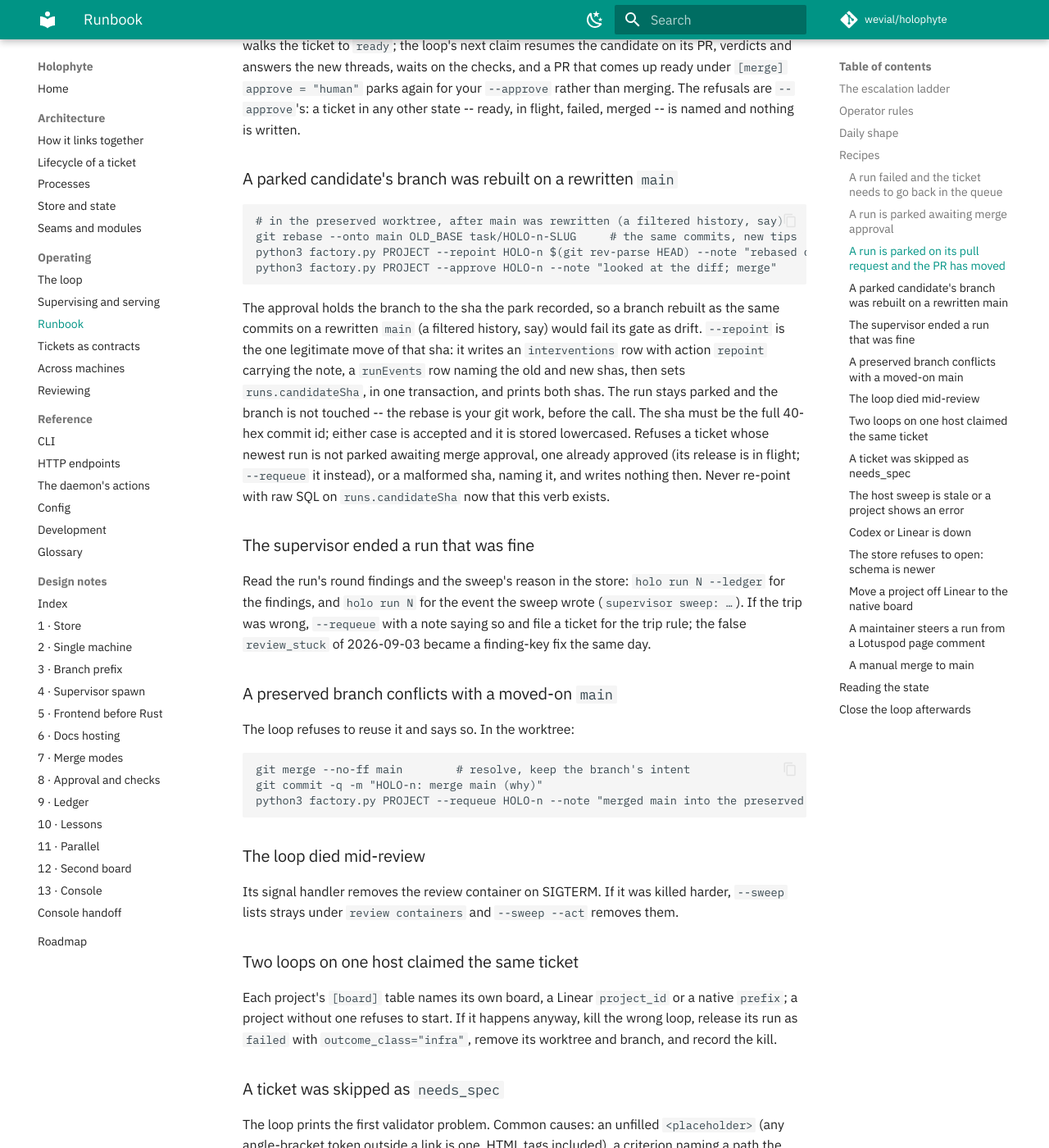
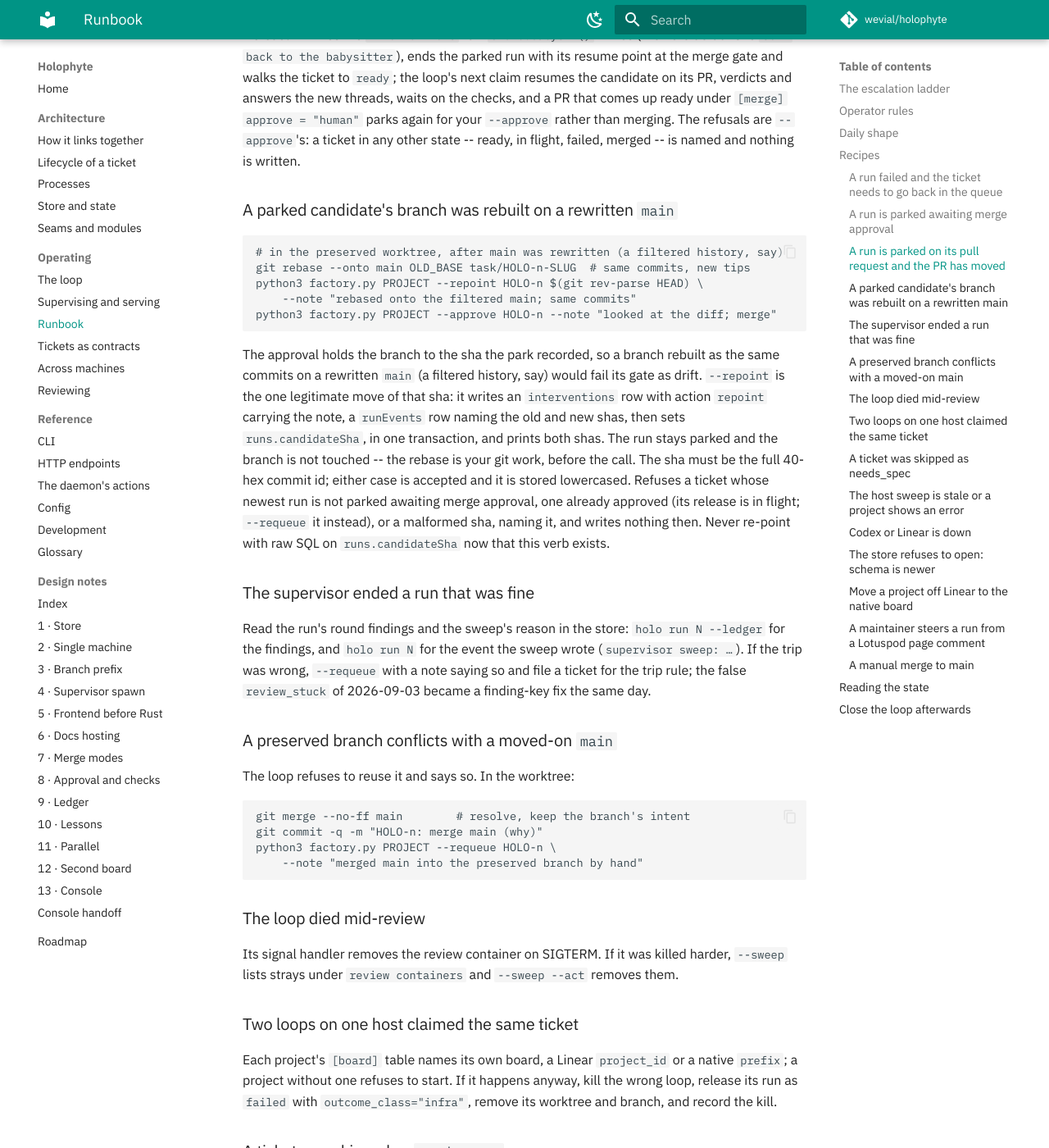
Before and after one commit to wevial/holophyte, an MkDocs documentation site: the page built from docs/operating/runbook.md, in a window 1280 px wide and 1400 px high, scrolled down 2491 px. Shown: the whole window at 82% size. Built offline with MkDocs 1.6.1 and Material for MkDocs 9.7.7, drawn with Linux system fonts in a browser that asks for light colours; comment, search, counter and statistics services are not loaded; some of the changed text lies outside the part shown.

Commit message:
docs(runbook): wrap the rewritten recipe commands within 79 columns (HOLO-257)
ADDRESS: the six rewritten command lines (requeue, babysit, rebase,
repoint, conflict requeue, Lotuspod steer) exceeded 79 columns. The
factory.py lines wrap with a shell continuation, the rebase comment is
shortened, and the steer line takes a COMMENT placeholder so it stays one
line, which the relay test parses.

````diff
--- a/docs/operating/runbook.md
+++ b/docs/operating/runbook.md
@@ -69,7 +69,8 @@
 ### A run failed and the ticket needs to go back in the queue
 
 ```
-python3 factory.py PROJECT --requeue HOLO-n --note "why: contract fixed / infra outage / …"
+python3 factory.py PROJECT --requeue HOLO-n \
+    --note "why: contract fixed / infra outage / …"
 # then relaunch the loop
 ```
 
@@ -104,7 +105,8 @@
 ### A run is parked on its pull request and the PR has moved
 
 ```
-python3 factory.py PROJECT --babysit HOLO-n --note "new review thread; look at the PR again"
+python3 factory.py PROJECT --babysit HOLO-n \
+    --note "new review thread; look at the PR again"
 # then relaunch the loop
 ```
 
@@ -124,8 +126,9 @@
 
 ```
 # in the preserved worktree, after main was rewritten (a filtered history, say)
-git rebase --onto main OLD_BASE task/HOLO-n-SLUG     # the same commits, new tips
-python3 factory.py PROJECT --repoint HOLO-n $(git rev-parse HEAD) --note "rebased onto the filtered main; same commits"
+git rebase --onto main OLD_BASE task/HOLO-n-SLUG  # same commits, new tips
+python3 factory.py PROJECT --repoint HOLO-n $(git rev-parse HEAD) \
+    --note "rebased onto the filtered main; same commits"
 python3 factory.py PROJECT --approve HOLO-n --note "looked at the diff; merge"
 ```
 
@@ -157,7 +160,8 @@
 ```
 git merge --no-ff main        # resolve, keep the branch's intent
 git commit -q -m "HOLO-n: merge main (why)"
-python3 factory.py PROJECT --requeue HOLO-n --note "merged main into the preserved branch by hand"
+python3 factory.py PROJECT --requeue HOLO-n \
+    --note "merged main into the preserved branch by hand"
 ```
 
 ### The loop died mid-review
@@ -253,7 +257,7 @@
 to that ticket's work.
 
 ```
-holo steer -p PROJECT HOLO-n -n "the comment's text, as written" --author "maintainer via Lotuspod"
+holo steer -p PROJECT HOLO-n -n "COMMENT" --author "maintainer via Lotuspod"
 ```
 
 The note is the comment's text as written. Add `--hint` only when the
````
